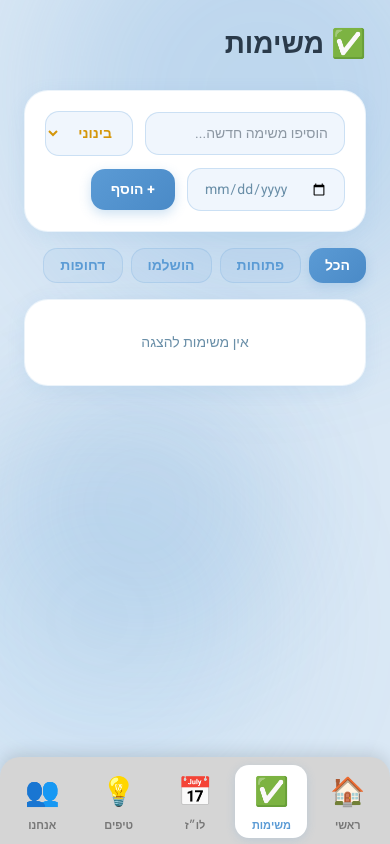
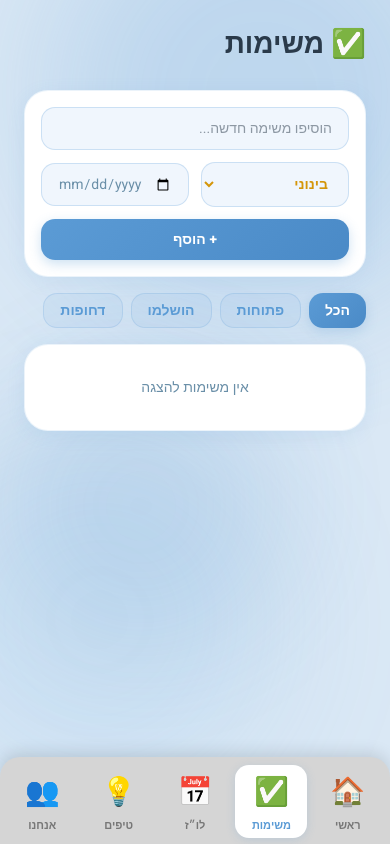
Before and after one commit to daniellag-ops/studybuddy, a React (Vite) app: page /tasks in a window 390 px wide. Built offline with nearby package versions, Linux system fonts and the light colour scheme.

Commit message:
Fix mobile home and tasks layout

```diff
--- a/src/index.css
+++ b/src/index.css
@@ -152,6 +152,71 @@ body {
   color: #5b9bd5;
 }
 
+/* Stats grid */
+.stats-grid {
+  display: grid;
+  grid-template-columns: repeat(4, 1fr);
+  gap: 16px;
+  width: 100%;
+  margin-bottom: 16px;
+}
+
+/* Task form */
+.task-form-fields {
+  display: flex;
+  gap: 12px;
+  align-items: center;
+  width: 100%;
+  flex-wrap: wrap;
+}
+
+.task-text-input {
+  flex: 1 1 200px;
+  min-width: 0;
+}
+
+.task-form-meta {
+  display: flex;
+  gap: 12px;
+  align-items: center;
+  flex-wrap: wrap;
+}
+
+@media (max-width: 768px) {
+  .stats-grid {
+    grid-template-columns: repeat(2, 1fr) !important;
+    gap: 12px !important;
+  }
+
+  .task-form-card {
+    padding: 16px !important;
+  }
+
+  .task-form-fields {
+    flex-direction: column;
+    align-items: stretch;
+  }
+
+  .task-text-input {
+    flex: none;
+    width: 100%;
+  }
+
+  .task-form-meta {
+    width: 100%;
+  }
+
+  .task-form-meta select,
+  .task-form-meta input {
+    flex: 1;
+    min-width: 0;
+  }
+
+  .task-add-btn {
+    width: 100% !important;
+  }
+}
+
 ::-webkit-scrollbar { width: 6px; }
 ::-webkit-scrollbar-track { background: #dae8f5; }
 ::-webkit-scrollbar-thumb { background: rgba(91, 155, 213, 0.3); border-radius: 3px; }
--- a/src/pages/Dashboard.tsx
+++ b/src/pages/Dashboard.tsx
@@ -99,9 +99,7 @@ export default function Dashboard() {
       </div>
 
       {/* Stats row */}
-      <div
-        style={{ display: 'grid', gridTemplateColumns: 'repeat(4, 1fr)', gap: '16px', width: '100%', marginBottom: '16px' }}
-      >
+      <div className="stats-grid">
         {stats.map((s, i) => (
           <div key={i} style={{ ...card, padding: '16px', textAlign: 'center' }}>
             <div style={{ fontSize: '24px', fontWeight: 700, color: s.color }}>{s.value}</div>
@@ -146,7 +144,7 @@ export default function Dashboard() {
             }}
           />
         </div>
-        <p style={{ fontSize: '14px', fontWeight: 500, color: currentStress.color }}>{currentStress.advice}</p>
+        <p style={{ fontSize: '14px', fontWeight: 500, color: currentStress.color, marginBottom: '16px' }}>{currentStress.advice}</p>
       </div>
 
       {/* Bottom row */}
--- a/src/pages/Tasks.tsx
+++ b/src/pages/Tasks.tsx
@@ -89,25 +89,22 @@ export default function Tasks() {
       </h1>
 
       {/* Add form */}
-      <div style={{ ...card, padding: '20px', marginBottom: '16px' }}>
-        <div style={{ display: 'flex', gap: '12px', flexWrap: 'wrap', alignItems: 'center', width: '100%', boxSizing: 'border-box' }}>
+      <div className="task-form-card" style={{ ...card, padding: '20px', marginBottom: '16px' }}>
+        <div className="task-form-fields">
           <input
             type="text"
+            className="task-text-input"
             value={text}
             onChange={e => setText(e.target.value)}
             onKeyDown={e => e.key === 'Enter' && addTask()}
             placeholder="הוסיפו משימה חדשה..."
-            style={{ ...inputStyle, flex: '1 1 200px', minWidth: 0 }}
+            style={{ ...inputStyle }}
           />
+          <div className="task-form-meta">
             <select
               value={priority}
               onChange={e => setPriority(e.target.value as Priority)}
-            style={{
-              ...inputStyle,
-              fontWeight: 600,
-              cursor: 'pointer',
-              color: PRIORITY_COLORS[priority],
-            }}
+              style={{ ...inputStyle, fontWeight: 600, cursor: 'pointer', color: PRIORITY_COLORS[priority] }}
             >
               <option value="דחוף">דחוף</option>
               <option value="בינוני">בינוני</option>
@@ -117,6 +114,8 @@ export default function Tasks() {
               type="date"
               value={dueDate}
               onChange={e => setDueDate(e.target.value)}
+              title="תאריך (אופציונלי)"
+              placeholder="תאריך (אופציונלי)"
               style={{ ...inputStyle, cursor: 'pointer', color: dueDate ? '#2a3a4a' : '#6a8fa8' }}
             />
             {dueDate && (
@@ -127,7 +126,9 @@ export default function Tasks() {
                 style={{ ...inputStyle, cursor: 'pointer' }}
               />
             )}
+          </div>
           <button
+            className="task-add-btn"
             onClick={addTask}
             style={{
               padding: '10px 20px',
```
Lines whose indentation alone changed are shown as unchanged.
